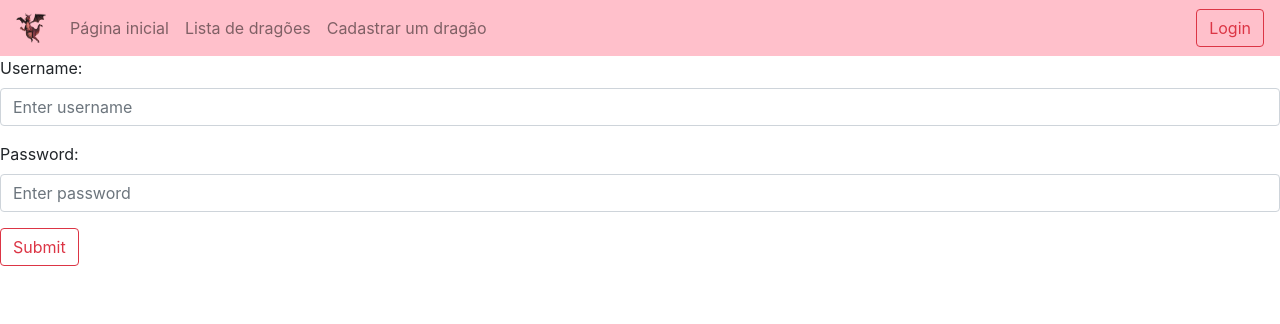
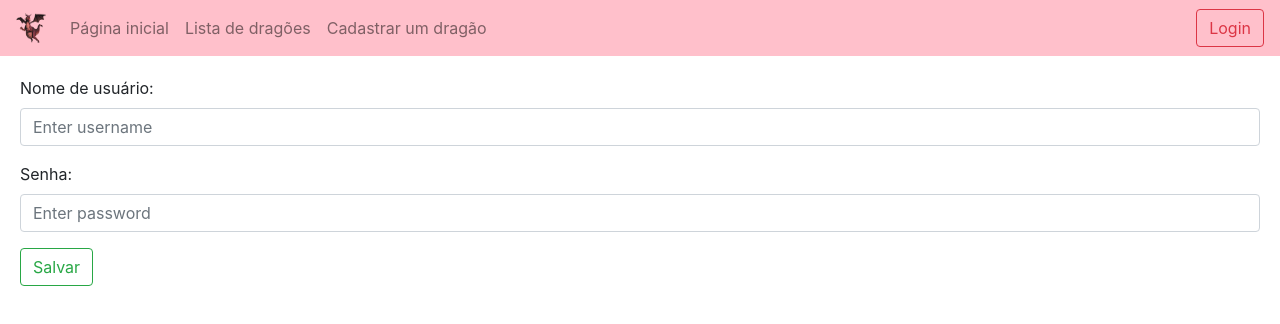
Before and after one commit to cassia11/Dragons, a React (Create React App) app: page /login in a window 1280 px wide. Shown: the top 324 px of the page. Built offline with nearby package versions, Linux system fonts and the light colour scheme.

Commit message:
adjustment login

```diff
--- a/src/components/Login.js
+++ b/src/components/Login.js
@@ -3,16 +3,16 @@ import { Form, Button } from 'react-bootstrap';
 
 const Login = () => (
 
-    <Form>
+    <Form style={{ paddingTop: '16px', padding: '20px' }}>
         <Form.Group controlId="formBasicUsername">
-            <Form.Label>Username:</Form.Label>
+            <Form.Label>Nome de usuário:</Form.Label>
             <Form.Control type="username" placeholder="Enter username" />
         </Form.Group>
         <Form.Group controlId="formBasicPassword">
-            <Form.Label>Password:</Form.Label>
+            <Form.Label>Senha:</Form.Label>
             <Form.Control type="password" placeholder="Enter password" />
         </Form.Group>
-        <Button variant="outline-danger">Submit</Button>
+        <Button variant="outline-success">Salvar</Button>
     </Form>
 );
 export default Login
```
